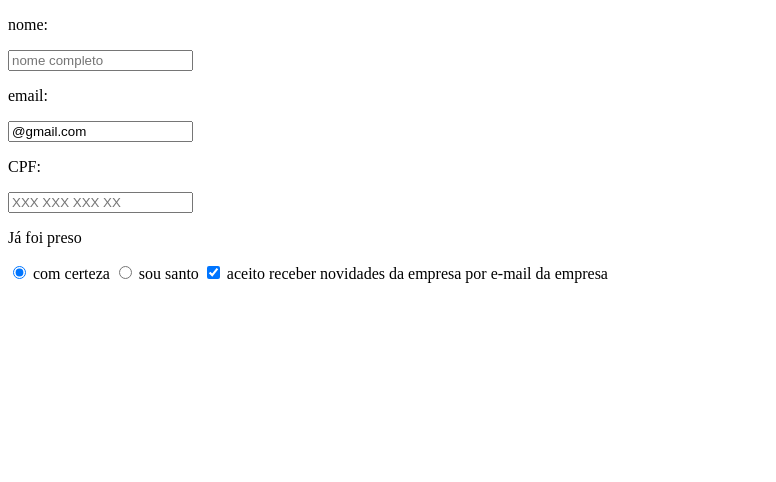
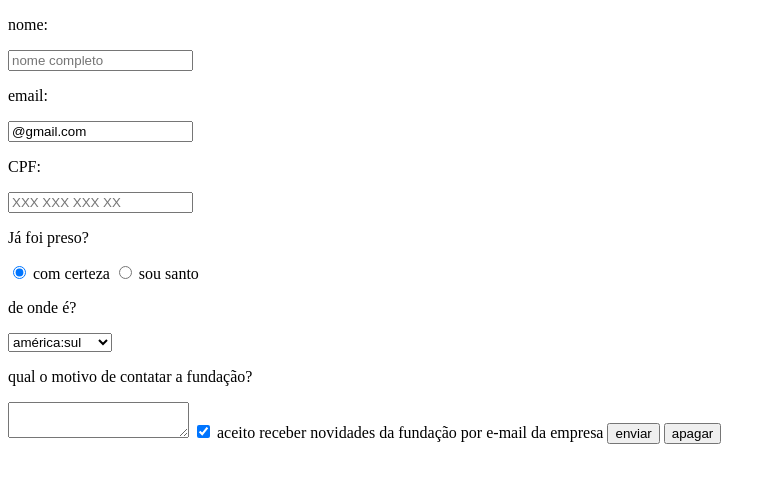
Before and after one commit to luiz-caue-bernardo2000/trabalho-la, a plain HTML site: page index.html in a window 1280 px wide. Shown: the whole page, without its empty margins (0-776 px from the left). Drawn offline with Linux system fonts and the light colour scheme.

Commit message:
index.html

```diff
--- a/index.html
+++ b/index.html
@@ -8,22 +8,34 @@
 <body>
     <form action="" method="post">
         <p>nome:</p>
-        <input type="text" name="nome" placeholder="nome completo">
+        <input type="text" name="nome" placeholder="nome completo" required>
         <p>email:</p>
-        <input type="email" name="email" placeholder="seuemail@email.com" value="@gmail.com">
+        <input type="email" name="email" placeholder="seuemail@email.com" value="@gmail.com" required>
         <p>CPF:</p>
-        <input type="number" name="CPF" placeholder="XXX XXX XXX XX">
-        <p>Já foi preso</p>
+        <input type="number" name="CPF" placeholder="XXX XXX XXX XX" required>
+        <p>Já foi preso?</p>
         <input type="radio" name="antecedentes criminais" value="sim" checked> com certeza
         <input type="radio" name="antecedentes criminais" value="não"> sou santo
 
+        <p>de onde é?</p>
+        <select name="continentalidade">
+            <option value="1">américa:sul</option>
+            <option value="1">américa:norte</option>
+            <option value="1">áfrica</option>
+            <option value="1">europa</option>
+            <option value="1">ásia</option>
+            <option value="1">oceania</option>
+            <option value="1">antártida</option>
+            <option value="1">atlântida</option>
+        </select>
+
+        <p>qual o motivo de contatar a fundação?</p>
+        <textarea name="motivo de nos contatar" required></textarea>
 
 
-
-
-
-
-        <input type="checkbox" name="novidades" checked> aceito receber novidades da empresa por e-mail da empresa
+        <input type="checkbox" name="novidades" checked required> aceito receber novidades da fundação por e-mail da empresa
+        <button type="submit">enviar</button>
+        <button type="reset">apagar</button>
     </form>
 </body>
 </html>
```
